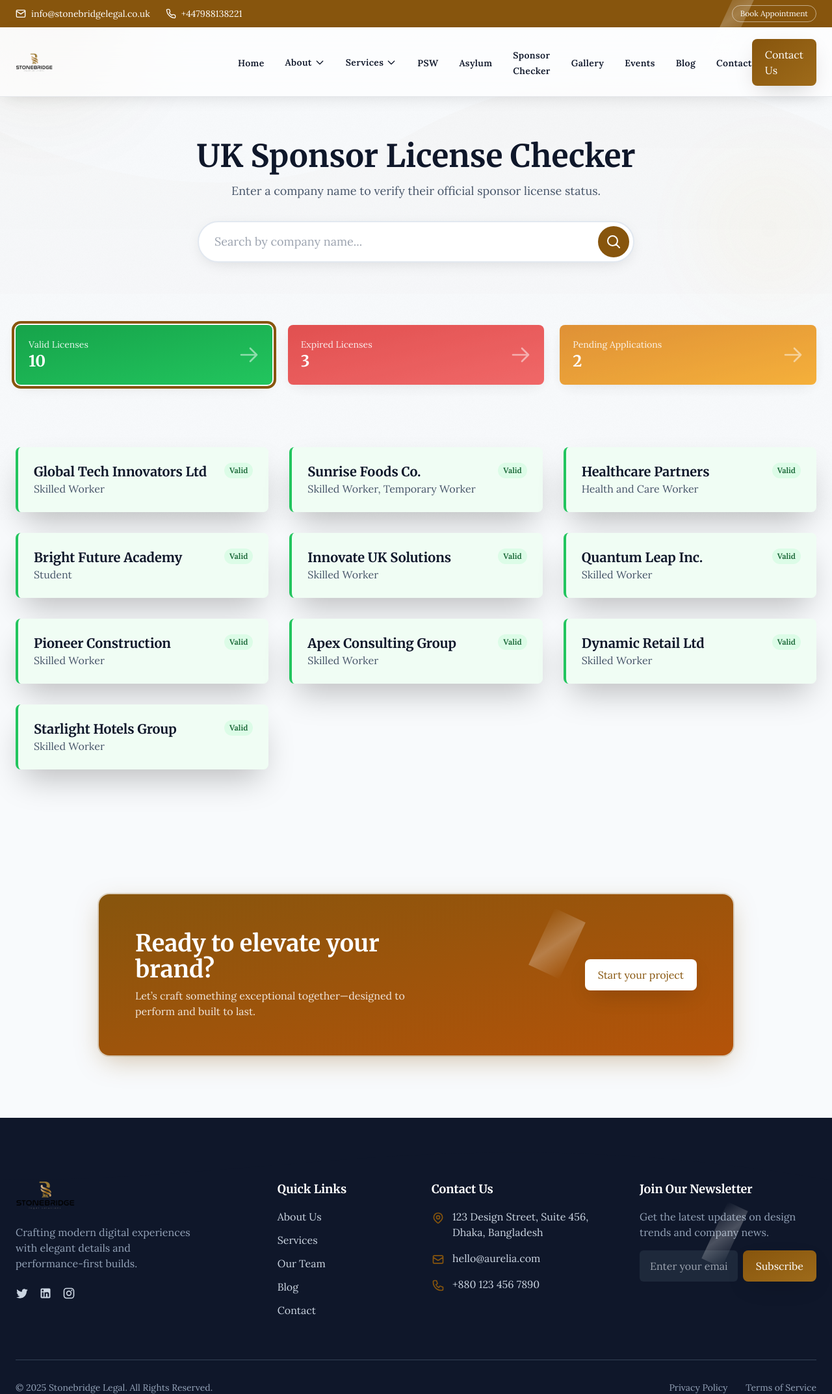
After one commit to Iqbalhossen07/stonebridge, a PHP site: page /sponsor-checker.php in a window 1280 px wide. The commit adds this page. Shown: the whole page at 65% size. Run offline with PHP 8.4, Linux system fonts and the light colour scheme; some libraries are stand-ins or nearby versions.

Commit message:
sponsor checker page added

```diff
--- a/about.php
+++ b/about.php
@@ -51,6 +51,10 @@
             <div class="absolute inset-0 bg-slate-900/60 z-0"></div>
             <div class="container mx-auto px-6 relative z-10 text-center text-white">
               <div class="space-y-4" data-aos="fade-up">
+                <p class="text-sm font-semibold text-slate-200">
+                  <a href="index.html" class="hover:text-primary transition-colors">Home</a> ›
+                  <span class="text-primary">About Us</span>
+                </p>
 
                 <h1 class="font-heading text-4xl md:text-5xl">About Us</h1>
                 <p class="max-w-2xl mx-auto text-slate-300">
--- a/blog-details.php
+++ b/blog-details.php
@@ -52,6 +52,10 @@
             <div class="absolute inset-0 bg-slate-900/60 z-0"></div>
             <div class="container mx-auto px-6 relative z-10 text-center text-white">
                 <div class="space-y-4" data-aos="fade-up">
+                  <p class="text-sm font-semibold text-slate-200">
+                  <a href="index.html" class="hover:text-primary transition-colors">Home</a> ›
+                  <span class="text-primary"> Blog Details</span>
+                </p>
 
                     <h1 class="font-heading text-4xl md:text-5xl">Blog Details</h1>
                     <p class="max-w-2xl mx-auto text-slate-300">
--- a/event-details.php
+++ b/event-details.php
@@ -52,7 +52,10 @@
             <div class="absolute inset-0 bg-slate-900/60 z-0"></div>
             <div class="container mx-auto px-6 relative z-10 text-center text-white">
               <div class="space-y-4" data-aos="fade-up">
-
+               <p class="text-sm font-semibold text-slate-200">
+                  <a href="index.html" class="hover:text-primary transition-colors">Home</a> ›
+                  <span class="text-primary">Event Details</span>
+                </p>
                 <h1 class="font-heading text-4xl md:text-5xl">Events Details</h1>
                 <p class="max-w-2xl mx-auto text-slate-300">
                   Join us for our upcoming seminars, workshops, and community gatherings.
--- a/events.php
+++ b/events.php
@@ -51,6 +51,10 @@
             <div class="absolute inset-0 bg-slate-900/60 z-0"></div>
             <div class="container mx-auto px-6 relative z-10 text-center text-white">
               <div class="space-y-4" data-aos="fade-up">
+                <p class="text-sm font-semibold text-slate-200">
+                  <a href="index.html" class="hover:text-primary transition-colors">Home</a> ›
+                  <span class="text-primary">Event</span>
+                </p>
 
                 <h1 class="font-heading text-4xl md:text-5xl">Upcoming Events</h1>
                 <p class="max-w-2xl mx-auto text-slate-300">
--- a/footer.php
+++ b/footer.php
@@ -77,7 +77,7 @@
 
 <!-- social media icon -->
 
-<div class="fixed bottom-8 right-8 z-50">
+<!-- <div class="fixed bottom-8 right-8 z-50">
   <div class="flex flex-col gap-4">
 
     <a href="#" aria-label="Chat on WhatsApp" target="_blank" rel="noopener noreferrer"
@@ -113,4 +113,4 @@
     </a>
 
   </div>
-</div>
+</div> -->
--- a/header.php
+++ b/header.php
@@ -32,7 +32,16 @@
           </a>
           <ul class="hidden md:flex items-center gap-8 font-semibold">
             <li><a href="index.php" class="text-sm tracking-wide hover:text-primary  transition-colors">Home</a></li>
-            <li><a href="about.php" class="text-sm tracking-wide hover:text-primary  transition-colors">About</a></li>
+            <li class="relative group">
+    <a href="about.php" class="text-sm tracking-wide hover:text-primary transition-colors flex items-center gap-1">
+        About
+        <svg class="h-4 w-4 transition-transform duration-300 group-hover:rotate-180" fill="none" viewBox="0 0 24 24" stroke="currentColor"><path stroke-linecap="round" stroke-linejoin="round" stroke-width="2" d="M19 9l-7 7-7-7"></path></svg>
+    </a>
+    <div class="absolute top-full left-0 w-48 bg-white shadow-soft-2 rounded-lg border mt-2 py-2 opacity-0 invisible group-hover:opacity-100 group-hover:visible transition-all duration-300 z-10">
+        <a href="about.php" class="block px-4 py-2 text-sm text-slate-700 hover:bg-primary/5 hover:text-primary">About Us</a>
+        <a href="team.php" class="block px-4 py-2 text-sm text-slate-700 hover:bg-primary/5 hover:text-primary">Our Team</a>
+    </div>
+</li>
               <li class="relative group">
             <a href="services.html" class="text-sm tracking-wide hover:text-primary transition-colors flex items-center gap-1">
                 Services
@@ -181,9 +190,9 @@
         </li>
             <li><a href="psw.php" class="text-sm tracking-wide hover:text-primary transition-colors">PSW</a></li>
             <li><a href="asylum.php" class="text-sm tracking-wide hover:text-primary transition-colors">Asylum</a></li>
+            <li><a href="sponsor-checker.php" class="text-sm tracking-wide hover:text-primary transition-colors">Sponsor Checker</a></li>
 
             <li><a href="gallery.php" class="text-sm tracking-wide hover:text-primary transition-colors">Gallery</a></li>
-            <li><a href="team.php" class="text-sm tracking-wide hover:text-primary transition-colors">Team</a></li>
             <li><a href="events.php" class="text-sm tracking-wide hover:text-primary transition-colors">Events</a></li>
             <li><a href="blog.php" class="text-sm tracking-wide hover:text-primary transition-colors">Blog</a></li>
             <li><a href="contact.php" class="text-sm tracking-wide hover:text-primary transition-colors">Contact</a></li>
@@ -197,7 +206,18 @@
           <div class="container mx-auto px-6 py-4">
             <ul class="grid gap-3">
               <li><a href="index.php" class="block px-3 py-2 rounded-md hover:bg-slate-100">Home</a></li>
-              <li><a href="about.php" class="block px-3 py-2 rounded-md hover:bg-slate-100">About</a></li>
+           <li class="mobile-accordion">
+    <button class="mobile-accordion-trigger w-full flex justify-between items-center px-3 py-2 rounded-md hover:bg-slate-100">
+        <span class="font-semibold">About</span>
+        <svg class="h-4 w-4 transition-transform duration-300" fill="none" viewBox="0 0 24 24" stroke="currentColor"><path stroke-linecap="round" stroke-linejoin="round" stroke-width="2" d="M19 9l-7 7-7-7"></path></svg>
+    </button>
+    <div class="mobile-accordion-content pl-6 pt-2">
+        <ul class="grid gap-1 text-slate-700">
+            <li><a href="about.php" class="block py-1 hover:text-primary">About Us</a></li>
+            <li><a href="team.php" class="block py-1 hover:text-primary">Our Team</a></li>
+        </ul>
+    </div>
+</li>
                <li class="mobile-accordion">
                 <button class="mobile-accordion-trigger w-full flex justify-between items-center px-3 py-2 rounded-md hover:bg-slate-100">
                     <span class="font-semibold">Services</span>
@@ -273,9 +293,9 @@
             </li>
               <li><a href="psw.php" class="block px-3 py-2 rounded-md hover:bg-slate-100">PSW</a></li>
               <li><a href="asylum.php" class="block px-3 py-2 rounded-md hover:bg-slate-100">Asylum</a></li>
+              <li><a href="sponsor-checker.php" class="block px-3 py-2 rounded-md hover:bg-slate-100">Sponsor Checker</a></li>
               <li><a href="gallery.php" class="block px-3 py-2 rounded-md hover:bg-slate-100">Gallery</a></li>
               <li><a href="events.php" class="block px-3 py-2 rounded-md hover:bg-slate-100">Events</a></li>
-              <li><a href="team.php" class="block px-3 py-2 rounded-md hover:bg-slate-100">Team</a></li>
               <li><a href="blog.php" class="block px-3 py-2 rounded-md hover:bg-slate-100">Blog</a></li>
               <li><a href="contact.php" class="block text-center px-3 py-2 rounded-md bg-primary text-white">Contact Us</a></li>
             </ul>
--- /dev/null
+++ b/sponsor-checker.php
@@ -0,0 +1,262 @@
+<!doctype html>
+<html lang="en" class="scroll-smooth">
+<head>
+    <meta charset="utf-8" />
+    <meta name="viewport" content="width=device-width, initial-scale=1" />
+    <title>Sponsor License Checker — Stonebridge Legal</title>
+    <link href="https://fonts.googleapis.com/css2?family=Lora:wght@400;500;600&family=Merriweather:wght@700;800&display=swap" rel="stylesheet" />
+    <link rel="stylesheet" href="https://unpkg.com/aos@2.3.4/dist/aos.css" />
+    <link rel="shortcut icon" href="img/logo.png" type="image/x-icon">
+    <script src="https://cdn.tailwindcss.com"></script>
+    <script>
+      tailwind.config = {
+        theme: {
+          extend: {
+            colors: {
+              primary: '#87550D',
+            },
+            fontFamily: {
+              heading: ['Merriweather', 'serif'],
+              body: ['Lora', 'serif'],
+            },
+            boxShadow: {
+              'soft-1': '0 6px 24px -8px rgba(0,0,0,.15)',
+              'soft-2': '0 12px 36px -10px rgba(0,0,0,.20)',
+              'soft-3': '0 18px 48px -12px rgba(0,0,0,.28)',
+              glow: '0 0 0 2px rgba(135,85,13,.2), 0 12px 40px -6px rgba(135,85,13,.35)'
+            }
+          }
+        }
+      }
+    </script>
+   <link rel="stylesheet" href="style.css">
+</head>
+<body class="bg-slate-50 text-slate-900 font-body antialiased selection:bg-primary/20 selection:text-primary" x-data="sponsorChecker()">
+    <div aria-hidden="true" class="pointer-events-none fixed inset-0 -z-10 ">
+        <div class="absolute -top-32 -left-24 h-80 w-80 rounded-full blur-3xl opacity-50 bg-[radial-gradient(ellipse_at_center,_var(--tw-gradient-stops))] from-primary/25 via-primary/10 to-transparent"></div>
+        <div class="absolute top-40 -right-24 h-96 w-96 rounded-full blur-3xl opacity-40 bg-[radial-gradient(ellipse_at_center,_var(--tw-gradient-stops))] from-amber-400/20 via-amber-400/0 to-transparent"></div>
+        <div class="absolute inset-0 noise"></div>
+    </div>
+
+    <?php include('header.php') ?>
+
+    <main>
+
+
+
+        <section class="relative pt-32 md:pt-48 pb-12 text-center overflow-hidden">
+            <div aria-hidden="true" class="absolute inset-0 z-0 opacity-40">
+                <svg class="absolute top-0 left-0 w-full h-auto" viewBox="0 0 1440 900" fill="none" xmlns="http://www.w3.org/2000/svg" preserveAspectRatio="xMidYMid slice"><path d="M0 200C0 200 360 400 720 200C1080 0 1440 200 1440 200V900H0V200Z" fill="url(#paint0_linear_wave_checker)" /><defs><linearGradient id="paint0_linear_wave_checker" x1="720" y1="0" x2="720" y2="900" gradientUnits="userSpaceOnUse"><stop stop-color="#87550D" stop-opacity="0.05" /><stop offset="1" stop-color="#87550D" stop-opacity="0" /></linearGradient></defs></svg>
+            </div>
+            <div class="container mx-auto px-6 relative z-10">
+                <h1 class="font-heading text-3xl md:text-5xl text-slate-900 leading-tight" data-aos="fade-up">UK Sponsor License Checker</h1>
+                <p class="mt-4 text-lg text-slate-600 max-w-2xl mx-auto" data-aos="fade-up" data-aos-delay="100">Enter a company name to verify their official sponsor license status.</p>
+                <div class="mt-8 max-w-2xl mx-auto" data-aos="fade-up" data-aos-delay="200">
+                    <form @submit.prevent="performSearch" class="relative flex items-center">
+                        <input type="text" x-model="searchQuery" @input.debounce.300ms="filterAndDisplayCompanies" placeholder="Search by company name..." class="w-full text-lg px-6 py-4 rounded-full border-2 border-slate-200 focus:ring-2 focus:ring-primary/50 focus:border-primary focus:outline-none shadow-soft-1">
+                        <button type="submit" class="absolute right-2 h-12 w-12 rounded-full bg-primary text-white flex items-center justify-center hover:opacity-90 transition-opacity">
+                            <svg class="h-6 w-6" xmlns="http://www.w3.org/2000/svg" fill="none" viewBox="0 0 24 24" stroke-width="2" stroke="currentColor"><path stroke-linecap="round" stroke-linejoin="round" d="M21 21l-5.197-5.197m0 0A7.5 7.5 0 105.196 5.196a7.5 7.5 0 0010.607 10.607z" /></svg>
+                        </button>
+                    </form>
+                </div>
+            </div>
+        </section>
+
+        <section class="py-12">
+            <div class="container mx-auto px-6">
+                <div class="grid grid-cols-1 md:grid-cols-3 gap-6">
+                    <template x-for="stat in stats" :key="stat.key">
+                        <div @click="setActiveFilter(stat.key)"
+                             class="flex items-center justify-between p-5 rounded-lg shadow-soft-1 cursor-pointer transition-all duration-300 text-white"
+                             :class="{
+                                'bg-gradient-to-br from-green-600 to-green-500': stat.key === 'valid',
+                                'bg-gradient-to-br from-red-600 to-red-500': stat.key === 'expired',
+                                'bg-gradient-to-br from-amber-600 to-amber-500': stat.key === 'pending',
+                                'ring-4 ring-offset-2 ring-primary': activeFilter === stat.key,
+                                'opacity-80 hover:opacity-100': activeFilter !== stat.key
+                             }">
+                            <div>
+                                <p class="text-sm opacity-90" x-text="stat.label"></p>
+                                <p class="font-heading text-2xl" x-text="stat.count"></p>
+                            </div>
+                            <svg class="h-8 w-8 opacity-50" xmlns="http://www.w3.org/2000/svg" fill="none" viewBox="0 0 24 24" stroke-width="2" stroke="currentColor"><path stroke-linecap="round" stroke-linejoin="round" d="M13.5 4.5L21 12m0 0l-7.5 7.5M21 12H3" /></svg>
+                        </div>
+                    </template>
+                </div>
+            </div>
+        </section>
+
+        <section class="pb-24 pt-12">
+            <div class="container mx-auto px-6">
+                <div x-show="isLoading" class="text-center text-slate-600 py-12">Loading results...</div>
+
+                <div x-show="!isLoading && displayedCompanies.length === 0" class="text-center bg-white p-8 rounded-lg shadow-soft-1">
+                    <h3 class="font-heading text-xl text-slate-800">No Results Found</h3>
+                    <p class="text-slate-600 mt-2">We couldn't find any companies matching your search and filter criteria.</p>
+                </div>
+
+                <div class="grid grid-cols-1 md:grid-cols-2 lg:grid-cols-3 gap-8 items-start" x-show="!isLoading && displayedCompanies.length > 0">
+                    <template x-for="company in displayedCompanies" :key="company.name">
+                        <div  @click="openDrawer(company)"
+                             class="group grid grid-rows-[1fr_auto] p-6 rounded-lg shadow-2xl hover:shadow-xl cursor-pointer transition-all duration-300 hover:shadow-soft-2 hover:-translate-y-1 border-l-4"
+                             :class="{
+                                'bg-green-50 border-green-500': company.status === 'Valid',
+                                'bg-red-50 border-red-500': company.status === 'Expired',
+                                'bg-amber-50 border-amber-500': company.status === 'Pending'
+                             }">
+                            <div class="flex justify-between items-start ">
+                                <div>
+                                    <h3 class="font-heading text-xl text-slate-900" x-text="company.name"></h3>
+                                    <p class="text-slate-600" x-text="company.type"></p>
+                                </div>
+                                <span class="text-xs font-bold px-2 py-1 rounded-full shrink-0"
+                                      :class="{
+                                        'bg-green-100 text-green-800': company.status === 'Valid',
+                                        'bg-red-100 text-red-800': company.status === 'Expired',
+                                        'bg-amber-100 text-amber-800': company.status === 'Pending'
+                                      }"
+                                      x-text="company.status">
+                                </span>
+                            </div>
+                            <div class="overflow-hidden max-h-0 opacity-0 group-hover:max-h-40 group-hover:opacity-100 transition-all duration-300 ease-in-out">
+                                <div class="mt-4 pt-4 border-t border-slate-200/80 text-right ">
+                                    <span class="inline-flex items-center gap-1.5 text-xs font-bold px-3 py-1.5 rounded-full"
+                                          :class="{
+                                            'bg-green-100 text-green-800': company.status === 'Valid',
+                                            'bg-red-100 text-red-800': company.status === 'Expired',
+                                            'bg-amber-100 text-amber-800': company.status === 'Pending'
+                                          }">
+                                        View Details
+                                        <svg class="h-4 w-4" fill="none" viewBox="0 0 24 24" stroke="currentColor"><path stroke-linecap="round" stroke-linejoin="round" stroke-width="2" d="M17 8l4 4m0 0l-4 4m4-4H3" /></svg>
+                                    </span>
+                                </div>
+                            </div>
+                        </div>
+                    </template>
+                </div>
+            </div>
+        </section>
+
+     <!-- CTA -->
+      <section id="cta" class="relative mt-24 mb-24 max-w-5xl mx-auto">
+        <div class="absolute inset-0 -z-10 bg-[radial-gradient(ellipse_at_center,_var(--tw-gradient-stops))] from-primary/20 via-primary/0 to-transparent"></div>
+        <div class="container mx-auto px-6">
+          <div class="overflow-hidden rounded-2xl p-10 md:p-14 bg-gradient-to-br from-primary to-amber-700 text-white shadow-glow">
+            <div class="grid gap-6 md:grid-cols-2 md:items-center">
+              <div data-aos="fade-right">
+                <h3 class="font-heading text-3xl md:text-4xl">Ready to elevate your brand?</h3>
+                <p class="mt-2 text-white/85 max-w-prose">Let’s craft something exceptional together—designed to perform and built to last.</p>
+              </div>
+              <div class="flex md:justify-end items-center" data-aos="fade-left">
+                <a href="#" class="btn-premium bg-gradient-to-br from-white to-white text-primary hover:opacity-95">Start your project</a>
+              </div>
+            </div>
+          </div>
+        </div>
+      </section>
+    </main>
+
+    <div x-show="isDrawerOpen" @keydown.escape.window="closeDrawer()" class="fixed inset-0 z-50" style="display: none;">
+        <div x-show="isDrawerOpen" x-transition:enter="ease-out duration-300" x-transition:enter-start="opacity-0" x-transition:enter-end="opacity-100" x-transition:leave="ease-in duration-200" x-transition:leave-start="opacity-100" x-transition:leave-end="opacity-0" @click="closeDrawer()" class="absolute inset-0 bg-black/60 backdrop-blur-sm"></div>
+        <div x-show="isDrawerOpen" x-transition:enter="transition ease-in-out duration-300" x-transition:enter-start="transform translate-x-full" x-transition:enter-end="transform translate-x-0" x-transition:leave="transition ease-in-out duration-300" x-transition:leave-start="transform translate-x-0" x-transition:leave-end="transform translate-x-full" class="fixed top-0 right-0 h-full w-full max-w-md bg-white shadow-lg flex flex-col">
+            <div class="flex items-center justify-between p-6 border-b">
+                <h3 class="font-heading text-2xl text-slate-900">Company Details</h3>
+                <button @click="closeDrawer()" class="p-2 rounded-full hover:bg-slate-100">
+                    <svg class="h-6 w-6 text-slate-600" xmlns="http://www.w3.org/2000/svg" fill="none" viewBox="0 0 24 24" stroke-width="2" stroke="currentColor"><path stroke-linecap="round" stroke-linejoin="round" d="M6 18L18 6M6 6l12 12" /></svg>
+                </button>
+            </div>
+            <div class="p-6 space-y-4 overflow-y-auto">
+                <div><label class="text-sm font-semibold text-slate-500">Company Name</label><p class="text-lg text-slate-800" x-text="selectedCompany.name"></p></div>
+                <div><label class="text-sm font-semibold text-slate-500">License Type</label><p class="text-lg text-slate-800" x-text="selectedCompany.type"></p></div>
+                <div><label class="text-sm font-semibold text-slate-500">Status</label><p class="text-lg font-bold" :class="{ 'text-green-600': selectedCompany.status === 'Valid', 'text-red-600': selectedCompany.status === 'Expired', 'text-amber-600': selectedCompany.status === 'Pending' }" x-text="selectedCompany.status"></p></div>
+                <div x-show="selectedCompany.notes"><label class="text-sm font-semibold text-slate-500">Notes</label><p class="text-lg text-slate-800 bg-slate-100 p-4 rounded-md" x-text="selectedCompany.notes"></p></div>
+            </div>
+        </div>
+    </div>
+
+    <?php include('footer.php') ?>
+
+    <script src="https://unpkg.com/aos@2.3.4/dist/aos.js"></script>
+    <script defer src="https://cdn.jsdelivr.net/npm/alpinejs@3.x.x/dist/cdn.min.js"></script>
+    <script>
+        AOS.init({ duration: 800, once: true, easing: 'ease-out-cubic' });
+        function sponsorChecker() {
+            return {
+                searchQuery: '', isLoading: false, searchPerformed: false, isDrawerOpen: false,
+                selectedCompany: { name: '', type: '', status: '', notes: '' },
+                activeFilter: 'valid',
+                allCompanies: [
+                    { name: 'Global Tech Innovators Ltd', type: 'Skilled Worker', status: 'Valid', notes: 'Tier 2 General license, valid until 2026.' },
+                    { name: 'Sunrise Foods Co.', type: 'Skilled Worker, Temporary Worker', status: 'Valid', notes: '' },
+                    { name: 'Healthcare Partners', type: 'Health and Care Worker', status: 'Valid', notes: '' },
+                    { name: 'Bright Future Academy', type: 'Student', status: 'Valid', notes: 'Educational institute, highly trusted sponsor.' },
+                    { name: 'Innovate UK Solutions', type: 'Skilled Worker', status: 'Valid', notes: 'Recently passed compliance audit.' },
+                    { name: 'Quantum Leap Inc.', type: 'Skilled Worker', status: 'Valid', notes: '' },
+                    { name: 'Pioneer Construction', type: 'Skilled Worker', status: 'Valid', notes: '' },
+                    { name: 'Apex Consulting Group', type: 'Skilled Worker', status: 'Valid', notes: '' },
+                    { name: 'Dynamic Retail Ltd', type: 'Skilled Worker', status: 'Valid', notes: '' },
+                    { name: 'Starlight Hotels Group', type: 'Skilled Worker', status: 'Valid', notes: '' },
+                    { name: 'Digital Solutions UK', type: 'Skilled Worker', status: 'Expired', notes: 'License expired on 15 Aug 2023. Not renewed.' },
+                    { name: 'Old Town Builders', type: 'Skilled Worker', status: 'Expired', notes: 'License revoked due to compliance issues in Jan 2024.' },
+                    { name: 'MediCare Staffing Ltd', type: 'Health and Care Worker', status: 'Expired', notes: 'Did not meet renewal requirements.' },
+                    { name: 'Creative Minds Agency', type: 'Creative Worker', status: 'Pending', notes: 'New application submitted on 01 Sep 2023. Awaiting decision.' },
+                    { name: 'New Horizon Logistics', type: 'Skilled Worker', status: 'Pending', notes: 'Sponsor license application in progress, expected approval by end of year.' },
+                ],
+                displayedCompanies: [],
+                get stats() { return [
+                        { key: 'valid', label: 'Valid Licenses', count: this.allCompanies.filter(c => c.status === 'Valid').length },
+                        { key: 'expired', label: 'Expired Licenses', count: this.allCompanies.filter(c => c.status === 'Expired').length },
+                        { key: 'pending', label: 'Pending Applications', count: this.allCompanies.filter(c => c.status === 'Pending').length },
+                    ];
+                },
+                init() { this.filterAndDisplayCompanies(); },
+
+                // --- UPDATED LOGIC ---
+                filterAndDisplayCompanies() {
+                    this.isLoading = true;
+                    setTimeout(() => {
+                        let tempCompanies;
+
+                        // If there's a search query, filter the entire list
+                        if (this.searchQuery.trim() !== '') {
+                            tempCompanies = this.allCompanies.filter(c =>
+                                c.name.toLowerCase().includes(this.searchQuery.toLowerCase())
+                            );
+
+                            // Auto-update the active filter based on search results
+                            if (tempCompanies.length > 0) {
+                                const firstStatus = tempCompanies[0].status;
+                                const allSameStatus = tempCompanies.every(c => c.status === firstStatus);
+                                if (allSameStatus) {
+                                    this.activeFilter = firstStatus.toLowerCase();
+                                } else {
+                                    this.activeFilter = 'mixed'; // A neutral state for mixed results
+                                }
+                            }
+                        } else {
+                            // If search is empty, filter by the active tab
+                            tempCompanies = this.allCompanies.filter(c =>
+                                c.status.toLowerCase() === this.activeFilter.toLowerCase()
+                            );
+                        }
+
+                        this.displayedCompanies = tempCompanies;
+                        this.isLoading = false;
+                        this.searchPerformed = true;
+                    }, 300);
+                },
+
+                setActiveFilter(filterKey) {
+                    this.activeFilter = filterKey;
+                    this.searchQuery = ''; // Clear search when a filter is clicked
+                    this.filterAndDisplayCompanies();
+                },
+                performSearch() { this.filterAndDisplayCompanies(); },
+                openDrawer(company) { this.selectedCompany = company; this.isDrawerOpen = true; },
+                closeDrawer() { this.isDrawerOpen = false; }
+            }
+        }
+    </script>
+    <script src="main.js"></script>
+</body>
+</html>
```
Also changed, not shown: 1 other file.
